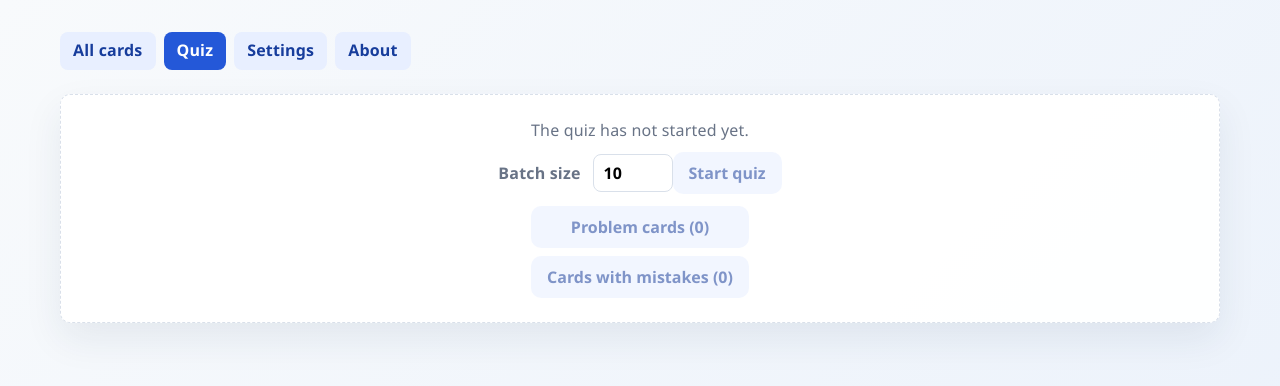
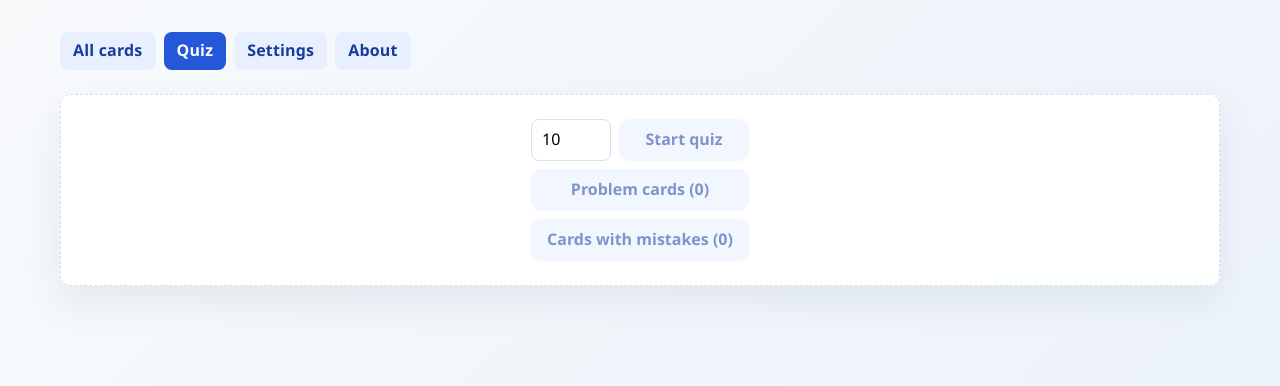
Before and after one commit to SVDotsenko/weak-cards-quiz-react, a React (Vite) app: page /quiz in a window 1280 px wide. Shown: the top 386 px of the page. Built offline with nearby package versions, Linux system fonts and the light colour scheme.

Commit message:
feat: enhance quiz interface with improved layout and stats tracking

```diff
--- a/src/App.css
+++ b/src/App.css
@@ -419,15 +419,41 @@ main {
   color: var(--muted);
 }
 
-.quiz-mode-buttons {
+.quiz-launch-controls {
   display: flex;
   flex-direction: column;
   align-items: stretch;
   width: max-content;
   max-width: 100%;
   gap: 8px;
-  margin-top: 12px;
   margin-inline: auto;
+}
+
+.quiz-start-row {
+  display: grid;
+  grid-template-columns: 80px minmax(0, 1fr);
+  gap: 8px;
+}
+
+.quiz-start-row input {
+  width: 100%;
+  min-width: 0;
+  min-height: 42px;
+  padding: 0 10px;
+  border: 1px solid var(--line);
+  border-radius: 8px;
+}
+
+.quiz-start-row button {
+  min-width: 0;
+}
+
+.quiz-mode-buttons {
+  display: flex;
+  flex-direction: column;
+  align-items: stretch;
+  width: 100%;
+  gap: 8px;
 }
 
 .page-copy {
--- a/src/i18n/index.js
+++ b/src/i18n/index.js
@@ -8,7 +8,7 @@ const translations = {
         settings: { title: "Settings", startPage: "Page to open on launch", interfaceLanguage: "Interface language", english: "English", russian: "Russian", routeCards: "All cards", routeQuiz: "Quiz", routeAbout: "About" },
         cards: { import: "Import JSON", export: "Export JSON", resetStats: "Reset statistics", deleteAll: "Delete all cards", loadSample: "Load sample cards", showErrors: "Show {count} cards with errors", showAll: "Show all cards", errors: "With errors", empty: "No cards found. Import a JSON file to get started.", confirmDelete: "Delete all cards permanently?", cardLanguage: "Russian", cardLanguageEnglish: "English", mistakes: "Mistakes: {count}", studied: "Times studied: {count}" },
         stats: { total: "Total cards", problems: "Problem cards", studied: "Studied", mistakes: "Cards with mistakes" },
-        quiz: { notStarted: "The quiz has not started yet.", batchSize: "Batch size", start: "Start quiz", startTooltip: "The batch prioritizes cards answered incorrectly last time, then cards you have not answered yet. Cards answered correctly last time are skipped.", startProblems: "Problem cards ({count})", startErrors: "Cards with mistakes ({count})", card: "Card {current} of {total}", answer: "Answer", next: "Next card" },
+        quiz: { cardCount: "Number of cards", cardCountTooltip: "Number of cards to include in the quiz.", start: "Start quiz", startTooltip: "The batch prioritizes cards answered incorrectly last time, then cards you have not answered yet. Cards answered correctly last time are skipped.", startProblems: "Problem cards ({count})", startErrors: "Cards with mistakes ({count})", card: "Card {current} of {total}", answer: "Answer", next: "Next card" },
         about: {
             purposeTitle: "Why was this app created?",
             purpose: "This app does not replace the official app for preparing for the Irish driving theory test. It complements it by making it easy to select only difficult cards and practise with them.",
@@ -28,7 +28,7 @@ const translations = {
         settings: { title: "Настройки", startPage: "Страница при входе в приложение", interfaceLanguage: "Язык интерфейса", english: "English", russian: "Русский", routeCards: "Все карточки", routeQuiz: "Тест", routeAbout: "О приложении" },
         cards: { import: "Загрузить JSON-файл", export: "Экспортировать JSON", resetStats: "Обнулить статистику", deleteAll: "Удалить все карточки", loadSample: "Загрузить тестовые карточки", showErrors: "Показать карточки с ошибками: {count}", showAll: "Показать все карточки", errors: "С ошибками", empty: "Карточки не найдены. Загрузите JSON-файл, чтобы начать.", confirmDelete: "Удалить все карточки безвозвратно?", cardLanguage: "Русский", cardLanguageEnglish: "English", mistakes: "Ошибок: {count}", studied: "Изучений: {count}" },
         stats: { total: "Всего карточек", problems: "Проблемных", studied: "Изучено", mistakes: "Карточек с ошибками" },
-        quiz: { notStarted: "Тест ещё не начат.", batchSize: "Размер батча", start: "Начать тест", startTooltip: "Сначала в батч попадут карточки с неправильным последним ответом, затем те, на которые вы ещё не отвечали. Карточки с правильным последним ответом пропускаются.", startProblems: "Только проблемные ({count})", startErrors: "Только карточки с ошибками ({count})", card: "Карточка {current} из {total}", answer: "Ответить", next: "Следующая карточка" },
+        quiz: { cardCount: "Количество карточек", cardCountTooltip: "Количество карточек, которое будет в тесте.", start: "Начать тест", startTooltip: "Сначала в тест попадут карточки с неправильным последним ответом, затем те, на которые вы ещё не отвечали. Карточки с правильным последним ответом пропускаются.", startProblems: "Только проблемные ({count})", startErrors: "Только карточки с ошибками ({count})", card: "Карточка {current} из {total}", answer: "Ответить", next: "Следующая карточка" },
         about: {
             purposeTitle: "Зачем создано это приложение?",
             purpose: "Это приложение не заменяет официальное приложение для подготовки к теоретическому тесту на вождение в Ирландии, а дополняет его. В нём удобно отбирать только сложные карточки и заниматься по ним.",
--- a/src/pages/QuizPage.jsx
+++ b/src/pages/QuizPage.jsx
@@ -35,17 +35,17 @@ function QuizPage() {
   if (!quiz)
     return (
       <section className="panel empty-state">
-        <p>{t("quiz.notStarted")}</p>
-        <label className="setting-field">
-          {t("quiz.batchSize")}
+        <div className="quiz-launch-controls">
+          <div className="quiz-start-row">
             <input
               type="number"
               min="1"
               max="100"
               value={batchSize}
               onChange={(event) => changeBatchSize(event.target.value)}
+              aria-label={t("quiz.cardCount")}
+              title={t("quiz.cardCountTooltip")}
             />
-        </label>
             <button
               onClick={() => startQuiz()}
               disabled={!cards.length}
@@ -53,13 +53,18 @@ function QuizPage() {
             >
               {t("quiz.start")}
             </button>
+          </div>
           <div className="quiz-mode-buttons">
-          <button onClick={() => startQuiz("problem")} disabled={!problemCount}>
+            <button
+              onClick={() => startQuiz("problem")}
+              disabled={!problemCount}
+            >
               {t("quiz.startProblems", { count: problemCount })}
             </button>
             <button onClick={() => startQuiz("errors")} disabled={!errorCount}>
               {t("quiz.startErrors", { count: errorCount })}
             </button>
+          </div>
         </div>
       </section>
     );
```
Also changed, not shown: public/sample.json. Lines whose indentation alone changed are shown as unchanged.
